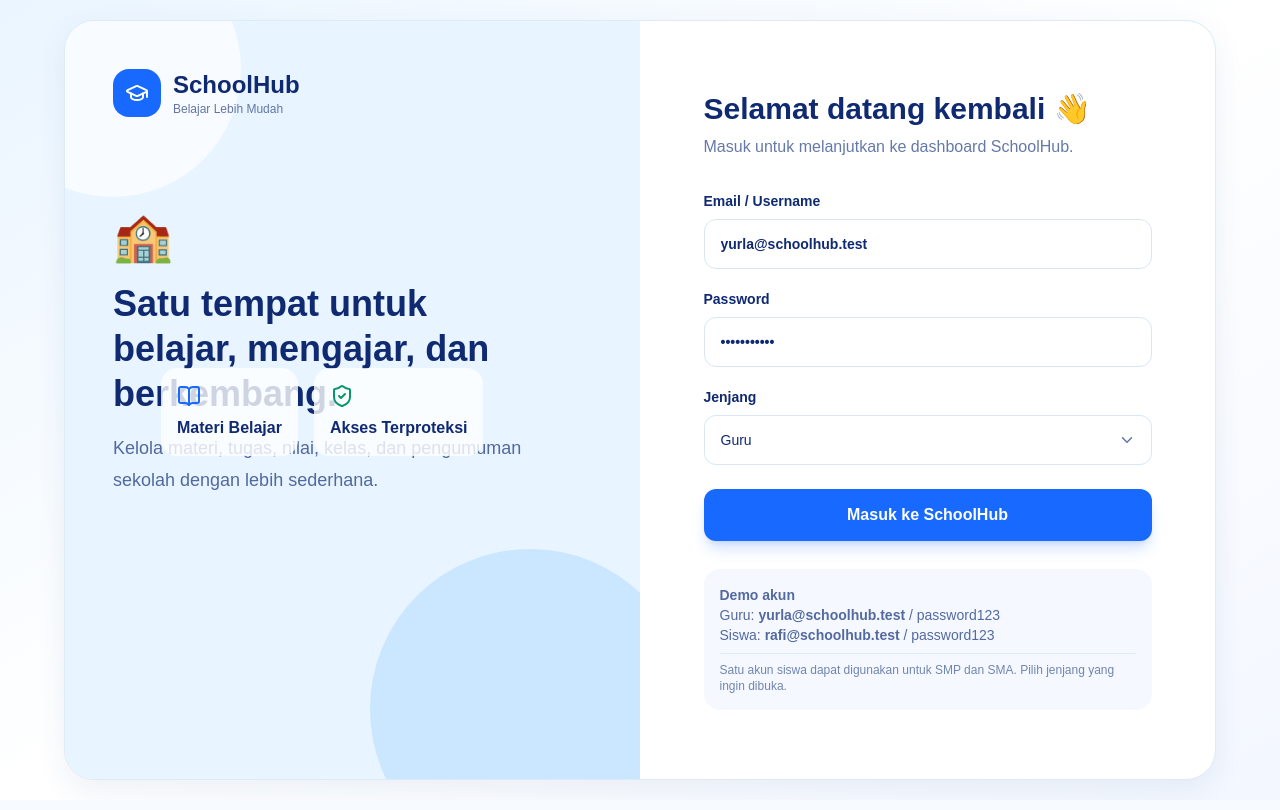
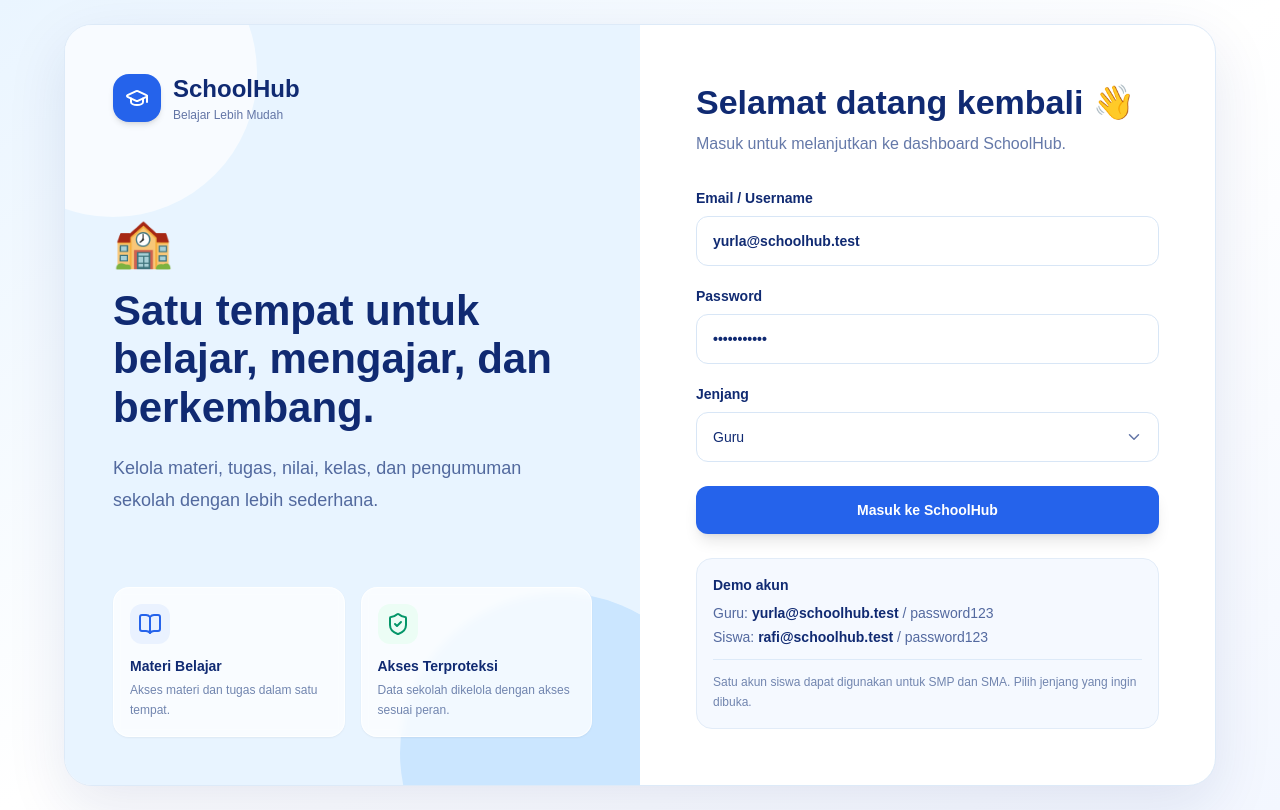
Before and after one commit to rulzsy26/schoolhub, a Next.js app: page /login in a window 1280 px wide. Built offline with nearby package versions, Linux system fonts and the light colour scheme.

Commit message:
fix: page header button mobile layering

```diff
--- a/app/(auth)/login/page.jsx
+++ b/app/(auth)/login/page.jsx
@@ -55,24 +55,97 @@ export default function LoginPage() {
   }
 
   return (
-    <main className="min-h-screen bg-gradient-to-br from-[#EAF5FF] via-white to-[#F3F7FF] p-5">
-      <div className="mx-auto grid min-h-[calc(100vh-40px)] max-w-6xl overflow-hidden rounded-[30px] border border-[#DDEAF8] bg-white shadow-soft lg:grid-cols-2">
+    <main className="min-h-screen bg-gradient-to-br from-[#EAF5FF] via-white to-[#F3F7FF] px-4 py-4 sm:px-6 sm:py-6">
+      <div className="mx-auto grid min-h-[calc(100vh-32px)] max-w-6xl overflow-hidden rounded-[28px] border border-[#DDEAF8] bg-white shadow-[0_20px_60px_rgba(16,42,114,0.10)] lg:min-h-[calc(100vh-48px)] lg:grid-cols-2">
         {/* =====================================================
-            LEFT SIDE
-        ===================================================== */}
-        <div className="relative hidden overflow-hidden bg-[#E8F4FF] p-12 lg:block">
-          <div className="absolute -left-20 -top-20 h-64 w-64 rounded-full bg-white/70" />
+          LEFT SIDE
+      ===================================================== */}
+        <section className="relative hidden overflow-hidden bg-[#E8F4FF] lg:flex lg:flex-col lg:justify-between lg:p-10 xl:p-12">
+          {/* Background decoration */}
+          <div className="absolute -left-24 -top-24 h-72 w-72 rounded-full bg-white/70" />
 
-          <div className="absolute bottom-[-90px] right-[-50px] h-80 w-80 rounded-full bg-[#CBE6FF]" />
+          <div className="absolute -bottom-32 -right-20 h-80 w-80 rounded-full bg-[#CBE6FF]" />
 
           <div className="relative z-10">
+            {/* Logo */}
             <div className="flex items-center gap-3">
-              <div className="grid h-12 w-12 place-items-center rounded-2xl bg-blue text-white">
+              <div className="grid h-12 w-12 place-items-center rounded-2xl bg-[#2563EB] text-white shadow-md">
                 <GraduationCap />
               </div>
 
               <div>
-                <b className="text-2xl text-navy">SchoolHub</b>
+                <div className="text-2xl font-extrabold text-[#102A72]">
+                  SchoolHub
+                </div>
+
+                <div className="mt-0.5 text-xs text-[#6375A6]">
+                  Belajar Lebih Mudah
+                </div>
+              </div>
+            </div>
+
+            {/* Hero */}
+            <div className="mt-20 max-w-lg xl:mt-24">
+              <div className="text-5xl">🏫</div>
+
+              <h1 className="mt-5 text-4xl font-extrabold leading-[1.15] text-[#102A72] xl:text-[42px]">
+                Satu tempat untuk belajar, mengajar, dan berkembang.
+              </h1>
+
+              <p className="mt-5 max-w-md text-base leading-7 text-[#52699E] xl:text-lg xl:leading-8">
+                Kelola materi, tugas, nilai, kelas, dan pengumuman sekolah
+                dengan lebih sederhana.
+              </p>
+            </div>
+          </div>
+
+          {/* Feature cards */}
+          <div className="relative z-10 mt-10 grid grid-cols-2 gap-4">
+            <div className="rounded-2xl border border-white/80 bg-white/75 p-4 shadow-sm backdrop-blur-sm">
+              <div className="grid h-10 w-10 place-items-center rounded-xl bg-[#EAF2FF]">
+                <BookOpen className="text-[#2563EB]" />
+              </div>
+
+              <div className="mt-3 text-sm font-bold text-[#102A72]">
+                Materi Belajar
+              </div>
+
+              <p className="mt-1 text-xs leading-5 text-[#7185AF]">
+                Akses materi dan tugas dalam satu tempat.
+              </p>
+            </div>
+
+            <div className="rounded-2xl border border-white/80 bg-white/75 p-4 shadow-sm backdrop-blur-sm">
+              <div className="grid h-10 w-10 place-items-center rounded-xl bg-[#ECFDF5]">
+                <ShieldCheck className="text-emerald-600" />
+              </div>
+
+              <div className="mt-3 text-sm font-bold text-[#102A72]">
+                Akses Terproteksi
+              </div>
+
+              <p className="mt-1 text-xs leading-5 text-[#7185AF]">
+                Data sekolah dikelola dengan akses sesuai peran.
+              </p>
+            </div>
+          </div>
+        </section>
+
+        {/* =====================================================
+          RIGHT SIDE
+      ===================================================== */}
+        <section className="flex items-center justify-center p-6 sm:p-10 lg:p-12 xl:p-14">
+          <form onSubmit={submit} className="w-full max-w-[480px]">
+            {/* MOBILE LOGO */}
+            <div className="mb-8 flex items-center gap-3 lg:hidden">
+              <div className="grid h-11 w-11 place-items-center rounded-2xl bg-[#2563EB] text-white shadow-md">
+                <GraduationCap />
+              </div>
+
+              <div>
+                <div className="text-xl font-extrabold text-[#102A72]">
+                  SchoolHub
+                </div>
 
                 <div className="text-xs text-[#6375A6]">
                   Belajar Lebih Mudah
@@ -80,62 +153,19 @@ export default function LoginPage() {
               </div>
             </div>
 
-            <div className="mt-24 max-w-md">
-              <div className="text-5xl">🏫</div>
+            {/* TITLE */}
+            <div>
+              <h2 className="text-3xl font-extrabold leading-tight text-[#102A72] sm:text-[34px]">
+                Selamat datang kembali 👋
+              </h2>
 
-              <h1 className="mt-5 text-4xl font-extrabold leading-tight text-navy">
-                Satu tempat untuk belajar, mengajar, dan berkembang.
-              </h1>
-
-              <p className="mt-4 text-lg leading-8 text-[#52699E]">
-                Kelola materi, tugas, nilai, kelas, dan pengumuman sekolah
-                dengan lebih sederhana.
+              <p className="mt-2 text-sm leading-6 text-[#6579A9] sm:text-base">
+                Masuk untuk melanjutkan ke dashboard SchoolHub.
               </p>
             </div>
 
-            <div className="absolute bottom-10 left-12 right-12 flex gap-4">
-              <div className="rounded-2xl bg-white/80 p-4">
-                <BookOpen className="text-blue" />
-
-                <div className="mt-2 font-bold text-navy">Materi Belajar</div>
-              </div>
-
-              <div className="rounded-2xl bg-white/80 p-4">
-                <ShieldCheck className="text-emerald-600" />
-
-                <div className="mt-2 font-bold text-navy">
-                  Akses Terproteksi
-                </div>
-              </div>
-            </div>
-          </div>
-        </div>
-
-        {/* =====================================================
-            RIGHT SIDE - LOGIN
-        ===================================================== */}
-        <div className="flex items-center justify-center p-7 sm:p-12">
-          <form onSubmit={submit} className="w-full max-w-md">
-            {/* MOBILE LOGO */}
-            <div className="mb-10 flex items-center gap-3 lg:hidden">
-              <div className="grid h-11 w-11 place-items-center rounded-2xl bg-blue text-white">
-                <GraduationCap />
-              </div>
-
-              <b className="text-2xl text-navy">SchoolHub</b>
-            </div>
-
-            {/* TITLE */}
-            <h2 className="text-3xl font-extrabold text-navy">
-              Selamat datang kembali 👋
-            </h2>
-
-            <p className="mt-2 text-[#6579A9]">
-              Masuk untuk melanjutkan ke dashboard SchoolHub.
-            </p>
-
-            {/* EMAIL / USERNAME */}
-            <label className="mt-8 block text-sm font-bold text-navy">
+            {/* EMAIL */}
+            <label className="mt-8 block text-sm font-bold text-[#102A72]">
               Email / Username
               <input
                 value={form.identifier}
@@ -145,13 +175,13 @@ export default function LoginPage() {
                     identifier: e.target.value,
                   })
                 }
-                className="mt-2 w-full rounded-xl border border-[#D8E6F6] px-4 py-3.5 outline-none transition focus:border-blue focus:ring-2 focus:ring-blue/10"
+                className="mt-2 w-full rounded-xl border border-[#D8E6F6] bg-white px-4 py-3.5 text-sm text-[#102A72] outline-none transition placeholder:text-[#9AAAC8] focus:border-[#2563EB] focus:ring-4 focus:ring-blue-50"
                 placeholder="Masukkan email atau username"
               />
             </label>
 
             {/* PASSWORD */}
-            <label className="mt-5 block text-sm font-bold text-navy">
+            <label className="mt-5 block text-sm font-bold text-[#102A72]">
               Password
               <input
                 type="password"
@@ -162,15 +192,13 @@ export default function LoginPage() {
                     password: e.target.value,
                   })
                 }
-                className="mt-2 w-full rounded-xl border border-[#D8E6F6] px-4 py-3.5 outline-none transition focus:border-blue focus:ring-2 focus:ring-blue/10"
+                className="mt-2 w-full rounded-xl border border-[#D8E6F6] bg-white px-4 py-3.5 text-sm text-[#102A72] outline-none transition placeholder:text-[#9AAAC8] focus:border-[#2563EB] focus:ring-4 focus:ring-blue-50"
                 placeholder="Masukkan password"
               />
             </label>
 
-            {/* =================================================
-                JENJANG SEKOLAH
-            ================================================= */}
-            <label className="mt-5 block text-sm font-bold text-navy">
+            {/* JENJANG */}
+            <label className="mt-5 block text-sm font-bold text-[#102A72]">
               Jenjang
               <div className="relative mt-2">
                 <select
@@ -181,14 +209,13 @@ export default function LoginPage() {
                       jenjang: e.target.value,
                     })
                   }
-                  className="w-full appearance-none rounded-xl border border-[#D8E6F6] bg-white px-4 py-3.5 pr-10 text-sm font-medium text-[#102A72] outline-none transition focus:border-blue focus:ring-2 focus:ring-blue/10"
+                  className="w-full appearance-none rounded-xl border border-[#D8E6F6] bg-white px-4 py-3.5 pr-10 text-sm font-medium text-[#102A72] outline-none transition focus:border-[#2563EB] focus:ring-4 focus:ring-blue-50"
                 >
                   <option value="SMP">SMP</option>
                   <option value="SMA">SMA</option>
                   <option value="Guru">Guru</option>
                 </select>
 
-                {/* CUSTOM ARROW */}
                 <div className="pointer-events-none absolute right-4 top-1/2 -translate-y-1/2 text-[#6375A6]">
                   <svg
                     width="18"
@@ -208,7 +235,7 @@ export default function LoginPage() {
 
             {/* ERROR */}
             {error && (
-              <div className="mt-4 rounded-xl bg-red-50 px-4 py-3 text-sm text-red-600">
+              <div className="mt-4 rounded-xl border border-red-100 bg-red-50 px-4 py-3 text-sm font-medium text-red-600">
                 {error}
               </div>
             )}
@@ -217,25 +244,34 @@ export default function LoginPage() {
             <button
               type="submit"
               disabled={loading}
-              className="mt-6 w-full rounded-xl bg-blue py-3.5 font-bold text-white shadow-lg shadow-blue/20 transition hover:bg-[#0759E8] disabled:cursor-not-allowed disabled:opacity-60"
+              className="mt-6 w-full rounded-xl bg-[#2563EB] py-3.5 text-sm font-bold text-white shadow-lg shadow-blue-200 transition hover:bg-[#0759E8] active:scale-[0.99] disabled:cursor-not-allowed disabled:opacity-60"
             >
               {loading ? "Memproses..." : "Masuk ke SchoolHub"}
             </button>
 
             {/* DEMO ACCOUNT */}
-            <div className="mt-7 rounded-2xl bg-[#F5F9FF] p-4 text-sm text-[#53699F]">
-              <b>Demo akun</b>
-              <br />
-              Guru: <b>yurla@schoolhub.test</b> / password123
-              <br />
-              Siswa: <b>rafi@schoolhub.test</b> / password123
-              <div className="mt-2 border-t border-[#DDEAF8] pt-2 text-xs text-[#7185AF]">
-                Satu akun siswa dapat digunakan untuk SMP dan SMA.
-                Pilih jenjang yang ingin dibuka.
+            <div className="mt-6 rounded-2xl border border-[#E2ECF8] bg-[#F5F9FF] p-4">
+              <div className="text-sm font-bold text-[#102A72]">Demo akun</div>
+
+              <div className="mt-2 space-y-1 text-sm text-[#53699F]">
+                <div>
+                  Guru: <b className="text-[#102A72]">yurla@schoolhub.test</b> /
+                  password123
+                </div>
+
+                <div>
+                  Siswa: <b className="text-[#102A72]">rafi@schoolhub.test</b> /
+                  password123
+                </div>
+              </div>
+
+              <div className="mt-3 border-t border-[#DDEAF8] pt-3 text-xs leading-5 text-[#7185AF]">
+                Satu akun siswa dapat digunakan untuk SMP dan SMA. Pilih jenjang
+                yang ingin dibuka.
               </div>
             </div>
           </form>
-        </div>
+        </section>
       </div>
     </main>
   );
```
